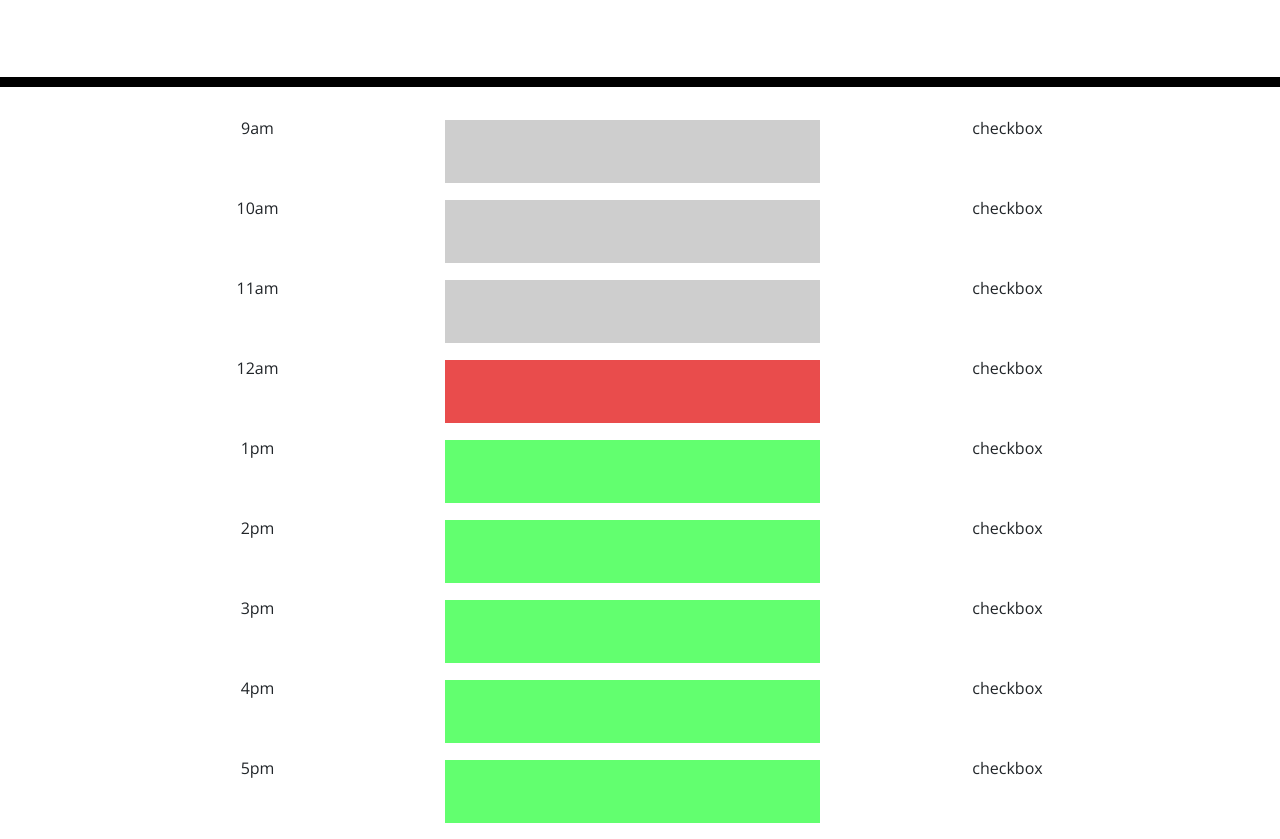
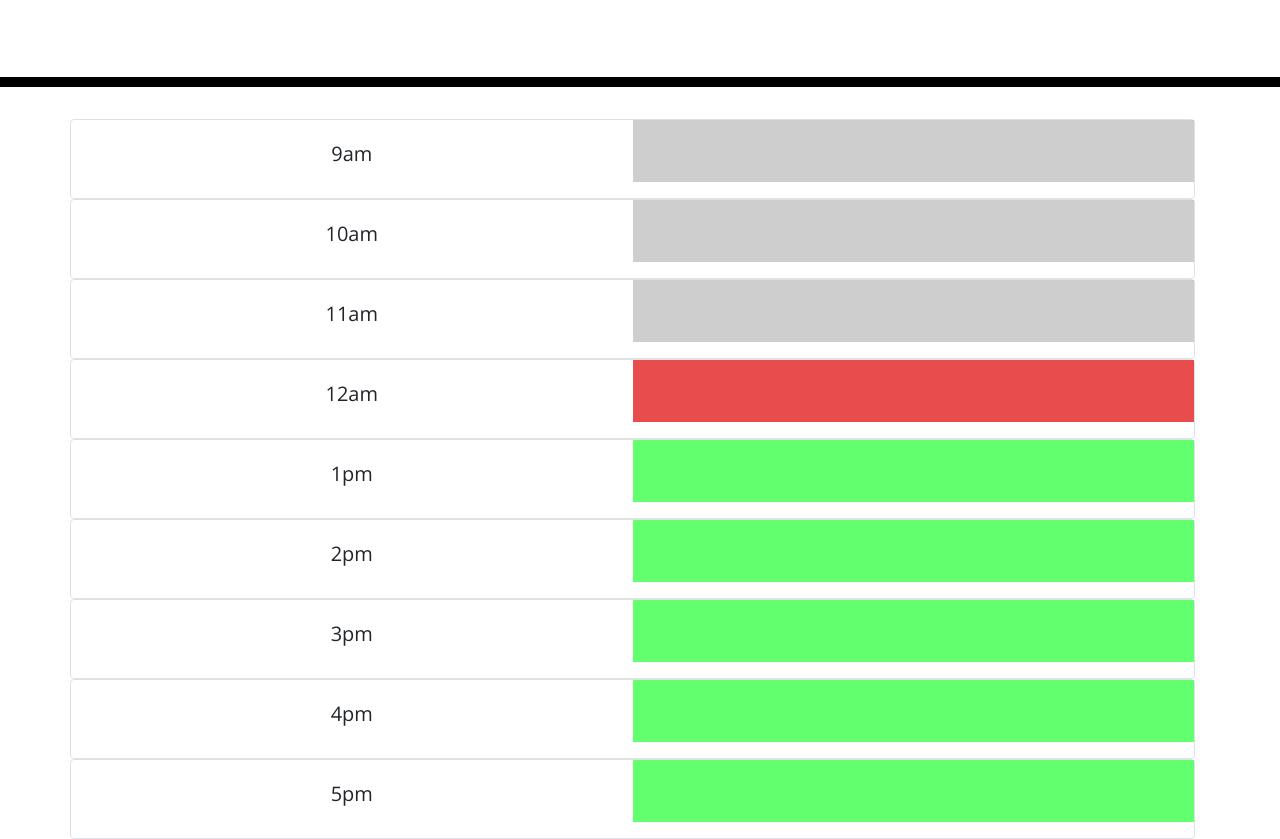
Before and after one commit to JamesHardin02/effective-time-management-planner, a plain HTML site: page index.html in a window 1280 px wide. Shown: the part 181-1020 px from the top of the page. Drawn offline with nearby package versions, Linux system fonts and the light colour scheme.

Commit message:
added text styling and updated script.js to dynamically update with styling

```diff
--- a/assets/js/script.js
+++ b/assets/js/script.js
@@ -197,11 +197,12 @@ $("#hour-schedule").on("blur", "textarea", function(){
     var taskP = $("<p>").addClass("col 6").text(text);
     taskP.attr("id", "task")
 
-
     // replace textarea with p element
     $(this).replaceWith(taskP);
     $("#hour-schedule .li").each(function(index, el) {
         el.querySelector("#task").classList.add("futureTime");
+        el.querySelector("#task").classList.add("lead");
+        el.querySelector("#task").classList.add("pt-4");
         auditTime(el);
     });
 });
--- a/index.html
+++ b/index.html
@@ -32,50 +32,41 @@
       <!-- Timeblocks go here -->
       <div>
         <ul id="hour-schedule" class="col list-group text-center">
-          <li id="nineAm" class="li row">
-            <p class="col 3">9am</p>
-            <p id="task" class="col 6 futureTime"></p>
-            <p class="col 3">checkbox</p>
+          <li id="nineAm" class="li row border rounded">
+            <p class="col 3 lead pt-4">9am</p>
+            <p id="task" class="col 6 futureTime lead pt-4"></p>
           </li>
-          <li id="tenAm" class="li row">
-            <p class="col 3">10am</p>
-            <p id="task" class="col 6 futureTime"></p>
-            <p class="col 3">checkbox</p>
+          <li id="tenAm" class="li row border rounded">
+            <p class="col 3 lead pt-4">10am</p>
+            <p id="task" class="col 6 futureTime lead pt-4"></p>
           </li>
-          <li id="elevenAm" class="li row">
-            <p class="col 3">11am</p>
-            <p id="task" class="col 6 futureTime"></p>
-            <p class="col 3">checkbox</p>
+          <li id="elevenAm" class="li row border rounded">
+            <p class="col 3 lead pt-4">11am</p>
+            <p id="task" class="col 6 futureTime lead pt-4"></p>
           </li>
-          <li id="twelveAm" class="li row">
-            <p class="col 3">12am</p>
-            <p id="task" class="col 6 futureTime"></p>
-            <p class="col 3">checkbox</p>
+          <li id="twelveAm" class="li row border rounded">
+            <p class="col 3 lead pt-4">12am</p>
+            <p id="task" class="col 6 futureTime lead pt-4"></p>
           </li>
-          <li id="onePm" class="li row">
-            <p class="col 3">1pm</p>
-            <p id="task" class="col 6 futureTime"></p>
-            <p class="col 3">checkbox</p>
+          <li id="onePm" class="li row border rounded">
+            <p class="col 3 lead pt-4">1pm</p>
+            <p id="task" class="col 6 futureTime lead pt-4"></p>
           </li>
-          <li id="twoPm" class="li row">
-            <p class="col 3">2pm</p>
-            <p id="task" class="col 6 futureTime"></p>
-            <p class="col 3">checkbox</p>
+          <li id="twoPm" class="li row border rounded">
+            <p class="col 3 lead pt-4">2pm</p>
+            <p id="task" class="col 6 futureTime lead pt-4"></p>
           </li>
-          <li id="threePm" class="li row">
-            <p class="col 3">3pm</p>
-            <p id="task" class="col 6 futureTime"></p>
-            <p class="col 3">checkbox</p>
+          <li id="threePm" class="li row border rounded">
+            <p class="col 3 lead pt-4">3pm</p>
+            <p id="task" class="col 6 futureTime lead pt-4"></p>
           </li>
-          <li id="fourPm" class="li row">
-            <p class="col 3">4pm</p>
-            <p id="task" class="col 6 futureTime"></p>
-            <p class="col 3">checkbox</p>
+          <li id="fourPm" class="li row border rounded">
+            <p class="col 3 lead pt-4">4pm</p>
+            <p id="task" class="col 6 futureTime lead pt-4"></p>
           </li>
-          <li id="fivePm" class="li row">
-            <p class="col 3">5pm</p>
-            <p id="task" class="col 6 futureTime"></p>
-            <p class="col 3">checkbox</p>
+          <li id="fivePm" class="li row border rounded">
+            <p class="col 3 lead pt-4">5pm</p>
+            <p id="task" class="col 6 futureTime lead pt-4"></p>
           </li>
         </ul>
       </div>
```
